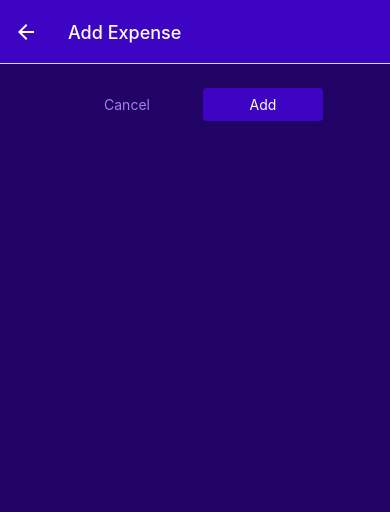
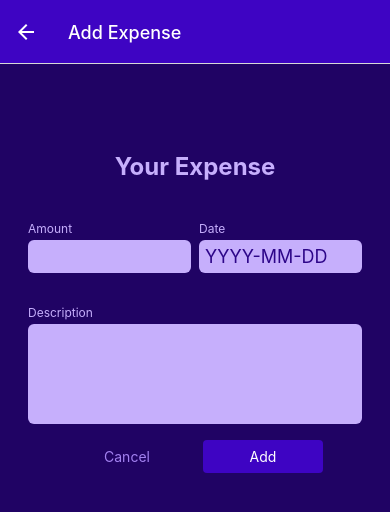
Before and after one commit to gilxhonh/ReactNative-ExpenseTrackerApp, a React Native app: screen /ManageExpense in a window 390 px wide. Shown: the top 512 px of the page. Built offline with nearby package versions, Linux system fonts and the light colour scheme.

Commit message:
add form

```diff
--- /dev/null
+++ b/components/ManageExpense/ExpenseForm.js
@@ -0,0 +1,114 @@
+import React, { useState } from 'react'
+import { StyleSheet, Text, View } from 'react-native'
+import Input from './Input'
+import { GlobalStyles } from '../../constants/styles'
+import Button from '../UI/Button'
+import { getFormattedDate } from '../../util/date'
+
+const ExpenseForm = ({
+  onCancel,
+  onSubmit,
+  submitButtonLabel,
+  defaultValues
+}) => {
+  const [inputValues, setInputValues] = useState({
+    amount: defaultValues ? defaultValues.amount.toString() : '',
+    date: defaultValues ? getFormattedDate(defaultValues.date) : '',
+    description: defaultValues ? defaultValues.description : ''
+  })
+
+  const inputChangedHandler = (inputIdentifier, enteredValue) => {
+    setInputValues((currentInputValues) => {
+      return {
+        ...currentInputValues,
+        [inputIdentifier]: enteredValue
+      }
+    })
+  }
+
+  const submitHandler = () => {
+    const expenseData = {
+      amount: +inputValues.amount,
+      date: new Date(inputValues.date),
+      description: inputValues.description
+    }
+
+    onSubmit(expenseData)
+  }
+  return (
+    <View style={styles.form}>
+      <Text style={styles.tittle}>Your Expense</Text>
+      <View style={styles.inputsRow}>
+        <Input
+          style={styles.rowInput}
+          label="Amount"
+          textInputConfig={{
+            keyboardType: 'decimal-pad',
+            onChangeText: inputChangedHandler.bind(this, 'amount'),
+            value: inputValues.amount
+          }}
+        />
+        <Input
+          style={styles.rowInput}
+          label="Date"
+          textInputConfig={{
+            placeholder: 'YYYY-MM-DD',
+            maxLength: 10,
+            onChangeText: inputChangedHandler.bind(this, 'date'),
+            value: inputValues.date
+          }}
+        />
+      </View>
+
+      <Input
+        label="Description"
+        textInputConfig={{
+          multiline: true,
+          // autoCorrect: false,
+          onChangeText: inputChangedHandler.bind(this, 'description'),
+          value: inputValues.description
+        }}
+      />
+      <View style={styles.buttons}>
+        <Button style={styles.button} mode="flat" onPress={onCancel}>
+          Cancel
+        </Button>
+
+        <Button style={styles.button} onPress={submitHandler}>
+          {submitButtonLabel}
+        </Button>
+      </View>
+    </View>
+  )
+}
+
+export default ExpenseForm
+
+const styles = StyleSheet.create({
+  form: {
+    marginTop: 40
+  },
+  tittle: {
+    marginVertical: 24,
+    fontSize: 24,
+    fontWeight: 'bold',
+    color: GlobalStyles.colors.primary100,
+    textAlign: 'center'
+  },
+  inputsRow: {
+    flexDirection: 'row',
+    justifyContent: 'space-between'
+  },
+  buttons: {
+    flexDirection: 'row',
+    justifyContent: 'center',
+    alignItems: 'center'
+  },
+  button: {
+    minWidth: 120,
+    marginHorizontal: 8
+  },
+  rowInput: {
+    flex: 1
+  }
+})
--- /dev/null
+++ b/components/ManageExpense/Input.js
@@ -0,0 +1,43 @@
+import React from 'react'
+import { StyleSheet, Text, TextInput, View } from 'react-native'
+import { GlobalStyles } from '../../constants/styles'
+
+const Input = ({ label, textInputConfig, style }) => {
+  const inputStyles = [styles.input]
+
+  if (textInputConfig && textInputConfig.multiline) {
+    inputStyles.push(styles.inputMultiline)
+  }
+
+  return (
+    <View style={[styles.inputContainer, style]}>
+      <Text style={styles.label}>{label}</Text>
+      <TextInput style={inputStyles} {...textInputConfig} />
+    </View>
+  )
+}
+
+export default Input
+
+const styles = StyleSheet.create({
+  inputContainer: {
+    marginHorizontal: 4,
+    marginVertical: 16
+  },
+  label: {
+    fontSize: 12,
+    color: GlobalStyles.colors.primary100,
+    marginBottom: 4
+  },
+  input: {
+    backgroundColor: GlobalStyles.colors.primary100,
+    color: GlobalStyles.colors.primary700,
+    padding: 6,
+    borderRadius: 6,
+    fontSize: 18
+  },
+  inputMultiline: {
+    minHeight: 100,
+    textAlignVertical: 'top'
+  }
+})
--- a/screens/ManageExpense.js
+++ b/screens/ManageExpense.js
@@ -1,15 +1,19 @@
 import React, { useContext, useLayoutEffect } from 'react'
 import { StyleSheet, View } from 'react-native'
 import IconButton from '../components/UI/IconButton'
-import Button from '../components/UI/Button'
 import { GlobalStyles } from '../constants/styles'
 import { ExpensesContext } from '../store/expenses-context'
+import ExpenseForm from '../components/ManageExpense/ExpenseForm'
 
 function ManageExpense ({ route, navigation }) {
   const expensesCtx = useContext(ExpensesContext)
 
   const editedExpenseId = route.params?.expenseId
   const isEditing = !!editedExpenseId
+
+  const selectedExpense = expensesCtx.expenses.find(
+    (e) => e.id === editedExpenseId
+  )
 
   useLayoutEffect(() => {
     navigation.setOptions({
@@ -25,19 +29,11 @@
     navigation.goBack()
   }
 
-  const confirmHandler = () => {
+  const confirmHandler = (expenseData) => {
     if (isEditing) {
-      expensesCtx.updateExpense(editedExpenseId, {
-        description: 'Test!!!',
-        amount: 69.42,
-        date: new Date('2023-07-11')
-      })
+      expensesCtx.updateExpense(editedExpenseId, expenseData)
     } else {
-      expensesCtx.addExpense({
-        description: 'Test',
-        amount: 69.69,
-        date: new Date('2023-07-12')
-      })
+      expensesCtx.addExpense(expenseData)
     }
     navigation.goBack()
   }
@@ -45,15 +41,12 @@
   return (
     <>
       <View style={styles.container}>
-        <View style={styles.buttons}>
-          <Button style={styles.button} mode="flat" onPress={cancelHandler}>
-            Cancel
-          </Button>
-
-          <Button style={styles.button} onPress={confirmHandler}>
-            {isEditing ? 'Update' : 'Add'}
-          </Button>
-        </View>
+        <ExpenseForm
+          submitButtonLabel={isEditing ? 'Update' : 'Add'}
+          onSubmit={confirmHandler}
+          onCancel={cancelHandler}
+          defaultValues={selectedExpense}
+        />
         {isEditing
           ? (
           <View style={styles.deleteContainer}>
@@ -81,15 +74,6 @@
     borderTopColor: GlobalStyles.colors.primary200,
     alignItems: 'center'
   },
-  buttons: {
-    flexDirection: 'row',
-    justifyContent: 'center',
-    alignItems: 'center'
-  },
-  button: {
-    minWidth: 120,
-    marginHorizontal: 8
-  },
   container: {
     flex: 1,
     padding: 24,
--- a/util/date.js
+++ b/util/date.js
@@ -1,5 +1,5 @@
 export const getFormattedDate = (date) => {
-  return `${date.getDate()}/${date.getMonth() + 1}/${date.getFullYear()}`
+  return date.toISOString().slice(0, 10)
 }
 
 export const getDateMinusDays = (date, days) => {
```
